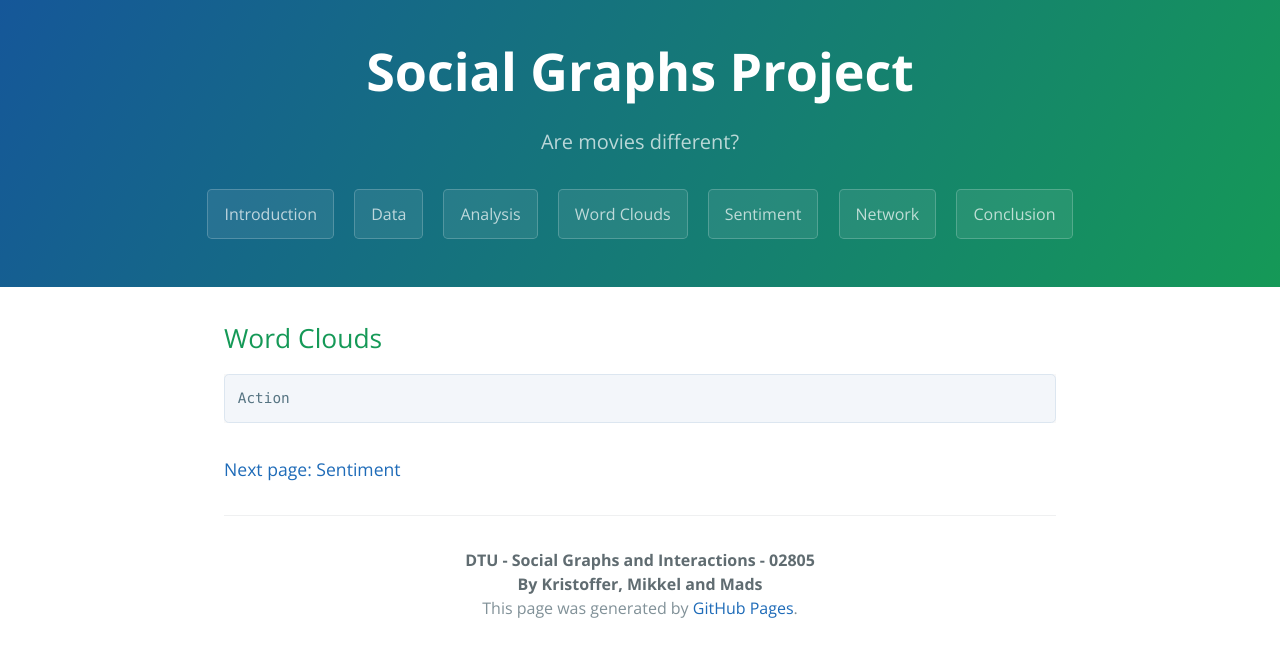
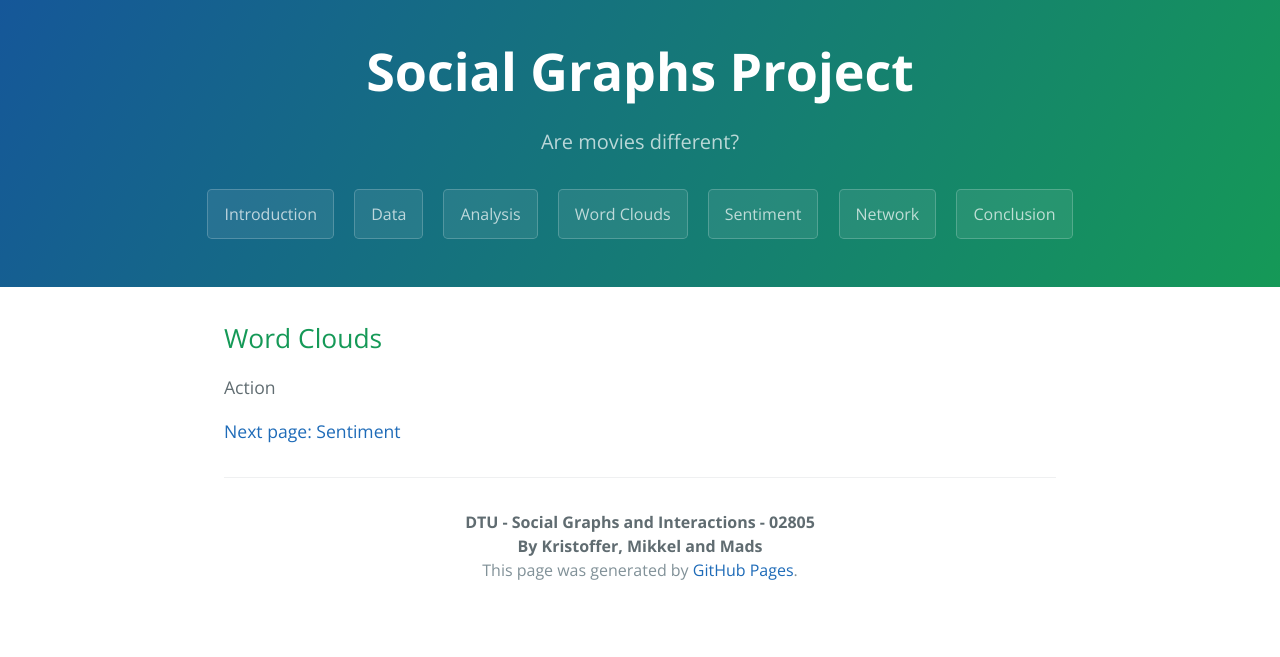
Before and after one commit to MBJohansen/Social-Graphs-Project, a Jekyll site: the page built from docs/wordclouds.md, in a window 1280 px wide. Shown: the top 657 px of the page. Built offline with Jekyll 4.4.1, drawn with Linux system fonts in a browser that asks for light colours; our own code applies the rules of GitHub Pages for plain Markdown files; some of the changed lines change nothing that is shown.

Commit message:
Website: Word clouds

```diff
--- a/docs/_config.yml
+++ b/docs/_config.yml
@@ -7,5 +7,5 @@ description: Are movies different?
 exclude: ["README.md", "Rakefile", "License.md"]
 
 markdown: kramdown
-kramdown:
-  parse_block_html: true
+#kramdown:
+#  parse_block_html: true
--- a/docs/wordclouds.md
+++ b/docs/wordclouds.md
@@ -3,9 +3,7 @@
 
 
 <details>
-  <summary>
-    Action
-  </summary>
+  <summary>Action</summary>
 
   ![Old Action Word Cloud](images/wordclouds/OldActionWC.jpg)
 
```
